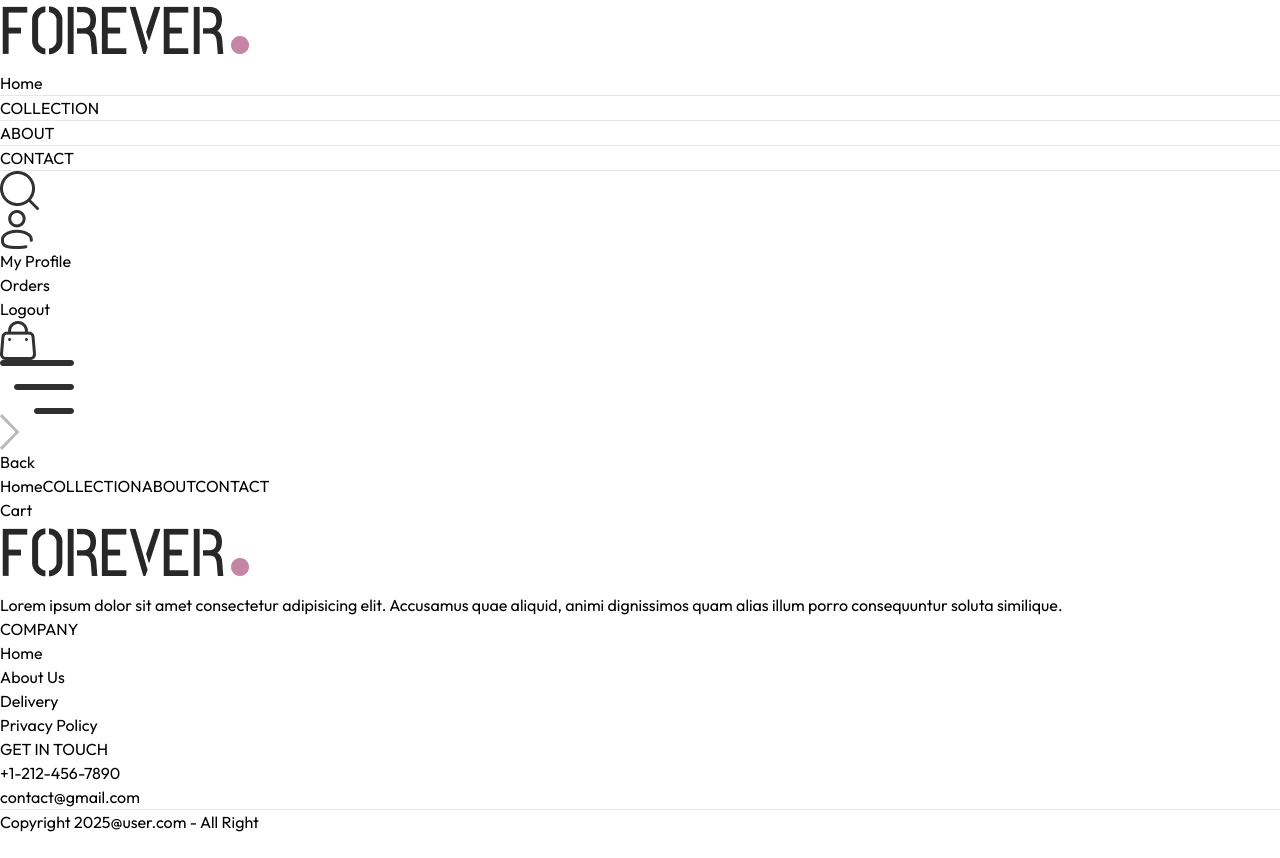
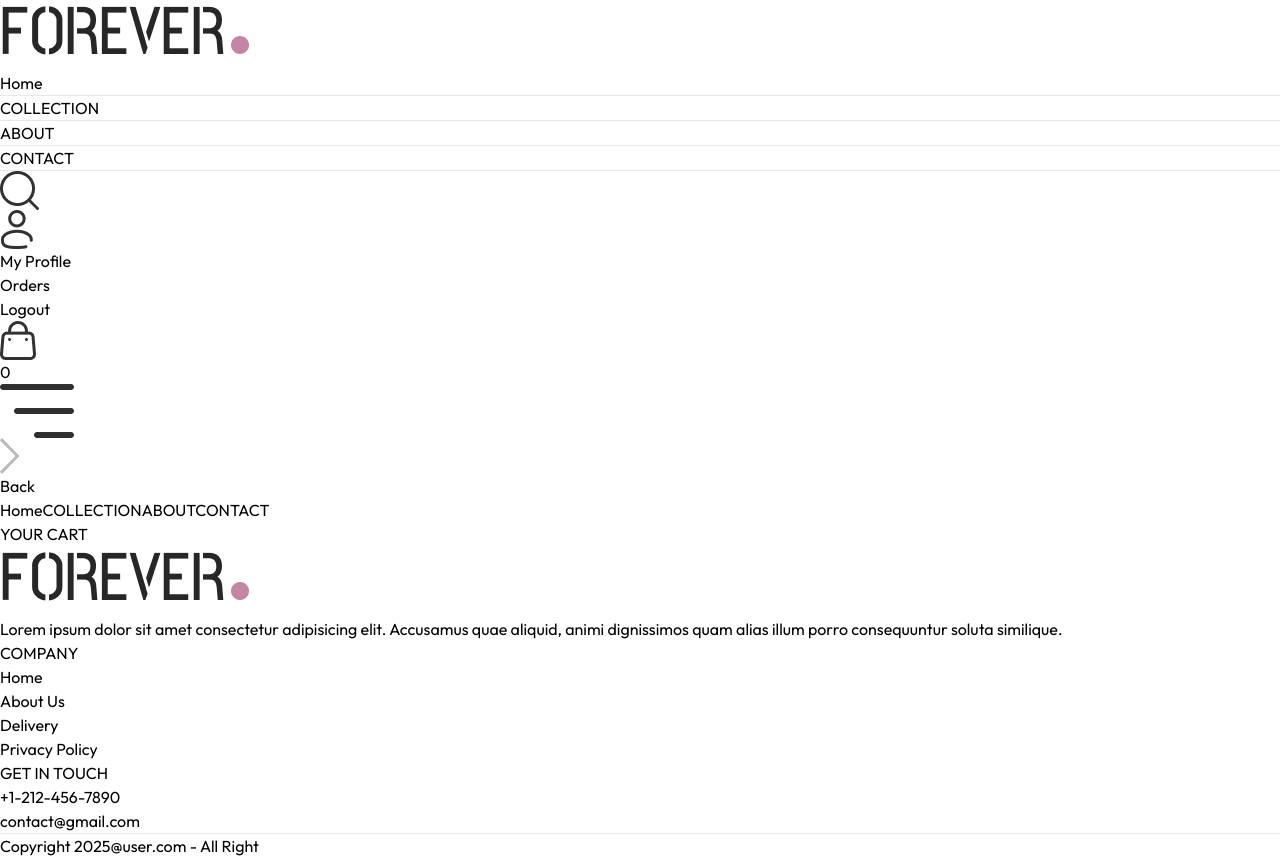
Before and after one commit to Bhupesh-aher/E-commerce, a React (Vite) app in the folder frontend/: page /cart in a window 1280 px wide. Before the commit the page ends 834 px from the top, so only its background shows below. Built offline with nearby package versions, Linux system fonts and the light colour scheme.

Commit message:
add to cart feature

```diff
--- a/frontend/src/App.jsx
+++ b/frontend/src/App.jsx
@@ -11,12 +11,15 @@
 import Navbar from './components/Navbar'
 import Footer from './components/Footer'
 import SearchBar from './components/SearchBar'
+import {ToastContainer, toast} from "react-toastify"
+import 'react-toastify/dist/ReactToastify.css'
 
 
 function App() {
 
   return (
     <div className="px-4 sm:px-[5vw] md:px-[7vw] lg:px-[9vw]">
+      <ToastContainer/>
         <Navbar/>
         <SearchBar/>
         <Routes>
--- a/frontend/src/components/Navbar.jsx
+++ b/frontend/src/components/Navbar.jsx
@@ -6,7 +6,7 @@
 const Navbar = () => {
 
     const [visible, setVisible] = useState(false)
-    const {setShowSearch} = useContext(ShopContext)
+    const {setShowSearch, getCartCount} = useContext(ShopContext)
 
   return (
     <div className='flex items-center justify-between py-5 font-medium'>
@@ -51,7 +51,7 @@
             </div>
             <Link to={"/cart"} className='relative'>
                 <img src={assets.cart_icon} className='w-5 min-w-5' alt="" />
-                <p className='absolute right-[-5px] bottom-[-5px] w-4 text-center leading-4 bg-black text-white aspect-square rounded-full text-[8px]'></p>
+                <p className='absolute right-[-5px] bottom-[-5px] w-4 text-center leading-4 bg-black text-white aspect-square rounded-full text-[8px]'>{getCartCount()}</p>
             </Link>
             <img onClick={() => setVisible(true)} src={assets.menu_icon} className='w-5 cursor-pointer sm:hidden' alt="" />
         </div>
--- a/frontend/src/context/ShopContext.jsx
+++ b/frontend/src/context/ShopContext.jsx
@@ -1,5 +1,6 @@
-import { createContext, useState } from "react";
+import { createContext, useEffect, useState } from "react";
 import {products} from "../assets/assets"
+import {toast} from 'react-toastify'
 
 
 
@@ -11,6 +12,56 @@
     const delivery_fee = 10;
     const [search, setSearch] = useState('')
     const [showSearch, setShowSearch] = useState(false)
+    const [cartItems, setCartItems] = useState({});
+
+
+    const addToCart = async (itemId, size) => {
+        if(!size){
+            toast.error('Select Product Size')
+            return;
+        }
+        let cartData = structuredClone(cartItems)
+
+        if(cartData[itemId]){
+            if(cartData[itemId][size]){
+                cartData[itemId][size] += 1;
+            }
+            else{
+                cartData[itemId][size] = 1;
+            }
+        }
+        else{
+            cartData[itemId] = {}
+            cartData[itemId][size] = 1;
+        }
+        setCartItems(cartData);
+    }
+
+
+    const getCartCount = () => {
+        let totalCount = 0;
+        for(const items in cartItems) {
+            for(const item in cartItems[items]){
+                try{
+                    if(cartItems[items][item] > 0){
+                        totalCount += cartItems[items][item]
+                    }
+                }
+                catch(err){
+
+                }
+            }
+        }
+        return totalCount;
+    }
+
+    const updateQuantity = async (itemId, size, quantity) => {
+        let cartData = structuredClone(cartItems)
+        cartData[itemId][size] = quantity;
+
+        setCartItems(cartData)
+
+    }
 
     const value = {
         products,
@@ -19,7 +70,11 @@
         search,
         setSearch,
         showSearch,
-        setShowSearch
+        setShowSearch,
+        cartItems,
+        addToCart,
+        getCartCount,
+        updateQuantity
     }
 
     return (
--- a/frontend/src/pages/Cart.jsx
+++ b/frontend/src/pages/Cart.jsx
@@ -1,8 +1,63 @@
-import React from 'react'
+import React, { useContext, useEffect, useState } from 'react'
+import { ShopContext } from '../context/ShopContext'
+import Title from '../components/Title';
+import { assets } from '../assets/assets';
 
 const Cart = () => {
+
+  const {products, currency, cartItems, updateQuantity} = useContext(ShopContext)
+
+  const [cartData, setCartData] = useState([]);
+
+  useEffect(() => {
+    const data = [];
+    for(const items in cartItems){
+      for(const item in cartItems[items]){
+        if(cartItems[items][item] > 0){
+          data.push({
+            _id: items,
+            size: item,
+            quantity:cartItems[items][item]
+          })
+        }
+      }
+    }
+    setCartData(data);
+
+  }, [cartItems])
+
   return (
-    <div>Cart</div>
+    <div className='border-t pt-14'>
+        <div className='text-2xl mb-3'>
+            <Title text={'YOUR'} text2={'CART'}/>
+        </div>
+
+        <div>
+          {
+            cartData.map((item, index) => {
+              const productData = products.find((product) => product._id === item._id)
+              return (
+                <div key={index} className='py-4 border-t text-gray-700 grid grif-cols-[4fr_0.5fr_0.5fr] sm:grid-cols-[4fr_2fr_0.5fr] items-center gap-4'>
+                    <div className='flex items-start gap-6'>
+                      <img className='w-16 sm:w-20' src={productData.image[0]} alt="" />
+                      <div >
+                          <p className='text-xs sm:text-lg font-medium'>{productData.name}</p>
+                          <div className='flex items-center gap-5 mt-2'>
+                            <p>{currency}{productData.price}</p>
+                            <p className='px-2 sm:px-3 sm:py-1 border bg-slate-50'>{item.size}</p>
+
+                          </div>
+                      </div>
+                    </div>
+                    <input onChange={(e) => e.target.value === '' || e.target.value === '0' ? null : updateQuantity(item._id, item.size, Number(e.target.value))} className='border max-w-10 sm:max-w-20 px-1 sm:px-2 py-1' type="number" min={1} defaultValue={item.quantity} />
+                    <img onClick={() => updateQuantity(item._id, item.size, 0)} className='w-4 mr-4 sm:w-5 cursor-pointer' src={assets.bin_icon} alt="" />
+                </div>
+              )
+            })
+          }
+        </div>
+
+    </div>
   )
 }
 
--- a/frontend/src/pages/Product.jsx
+++ b/frontend/src/pages/Product.jsx
@@ -7,7 +7,7 @@
 const Product = () => {
 
   const {productId} = useParams();
-  const {products, currency} = useContext(ShopContext)
+  const {products, currency, addToCart} = useContext(ShopContext)
   const [productData, setProductData] = useState(false);
   const [image, setImage] = useState('');
   const [size, setSize] = useState('')
@@ -70,7 +70,7 @@
                       </div>
 
                     </div>
-                    <button className='bg-black text-white px-8 py-3 active:bg-gray-700'>ADD TO CART</button>
+                    <button onClick={() => addToCart(productData._id, size)} className='bg-black text-white px-8 py-3 active:bg-gray-700'>ADD TO CART</button>
                     <hr className='mt-8 sm:w-4/5'/>
                     <div className='text-sm text-gray-500 mt-5 flex flex-col gap-1'>
                       <p>100% Original Product</p>
```
